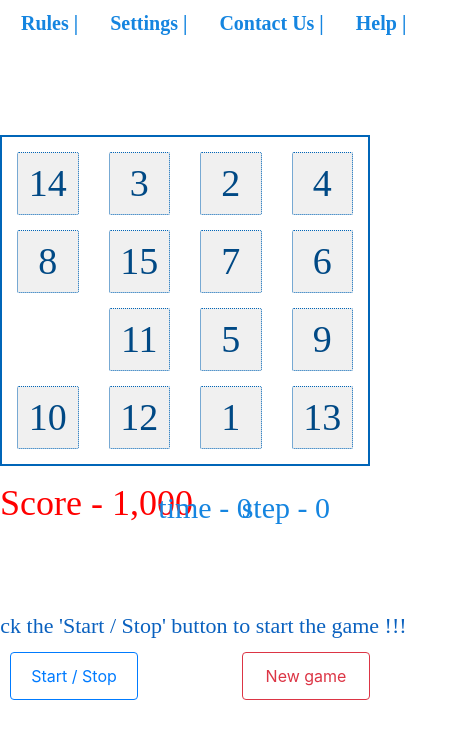
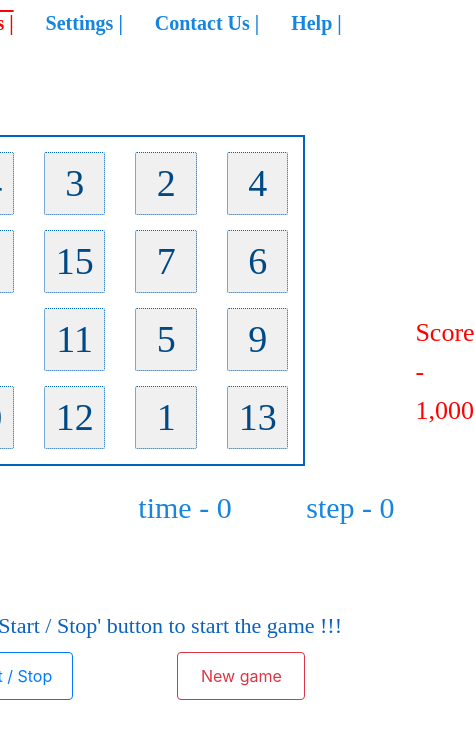
Before and after one commit to narek-7/square, an Angular app: page / in a window 390 px wide. Shown: the top 738 px of the page, 475 px wide, since content can reach past the window. Built offline with nearby package versions, Linux system fonts and the light colour scheme.

Commit message:
Commit - 4 // fixed some errors

```diff
--- a/src/app/app.component.css
+++ b/src/app/app.component.css
@@ -167,7 +167,7 @@ a:hover{
   }
 }
 
-@media screen and (max-width: 500px){
+@media screen and (max-width: 530px){
   li{
     font-size: 20px;
    }
@@ -179,9 +179,19 @@ a:hover{
   }
   #s{
     margin-right: 100px;
+    margin-left: 10px;
   }
+  #t{
+    margin-left: 10px;
+  }
+
   span {
     font-size: 30px;
   }
+  #sc{
+    font-size: 26px;
+    grid-area: additional;
+    display: inline-block
+    }
 
 }
```
